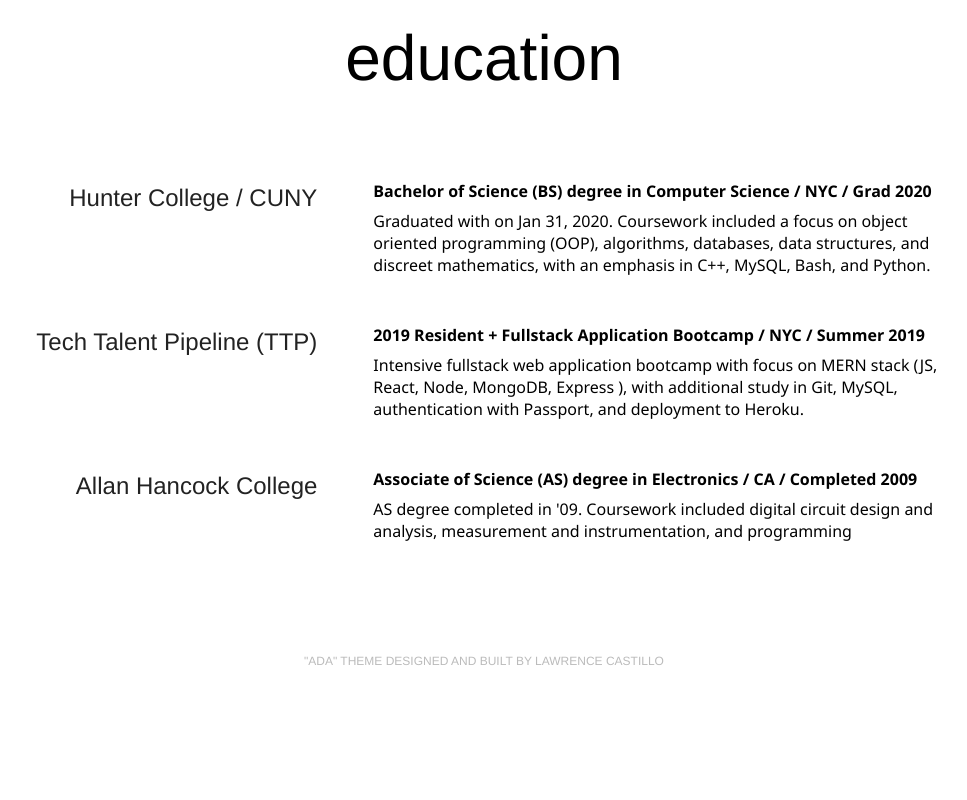
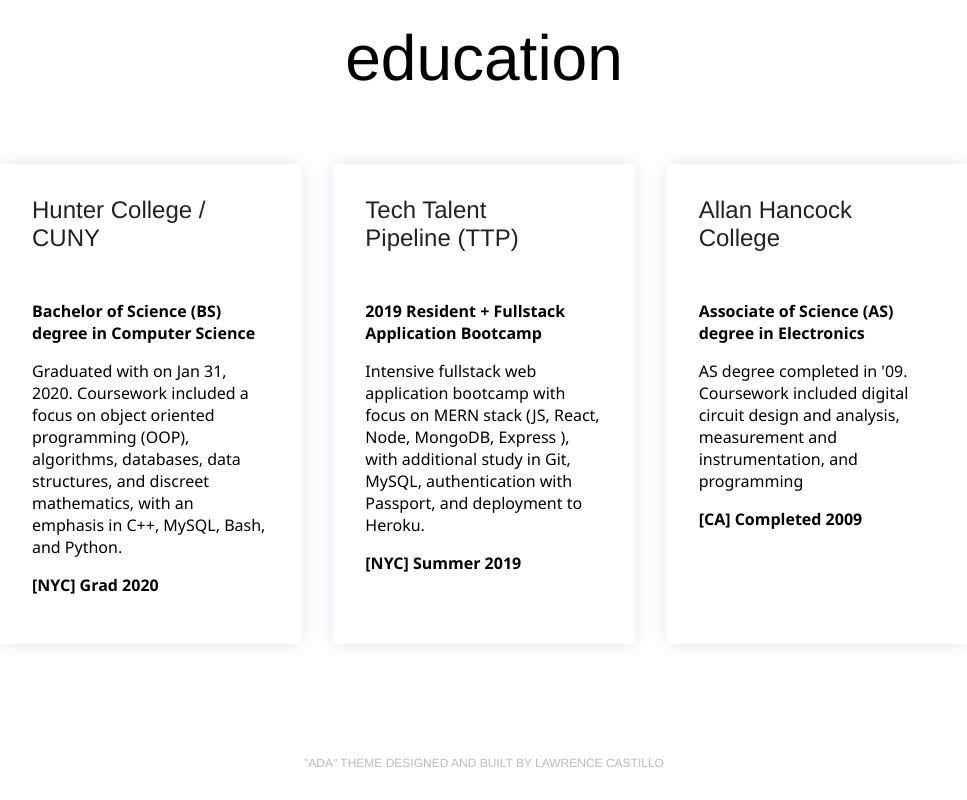
Before and after one commit to LawrenceCastillo/ada-theme-react-template, a React (Create React App) app: page / in a window 1280 px wide. Shown: the part 3354-4154 px from the top of the page, without its empty margins (156-1123 px from the left). Before the commit the page ends 4052 px from the top, so only its background shows below. Built offline with nearby package versions, Linux system fonts and the light colour scheme.

Commit message:
Switch look for education to wall3 type

```diff
--- a/src/App.js
+++ b/src/App.js
@@ -84,7 +84,7 @@
 
           <Collection
             section={'education'}
-            design={'list'}
+            design={'wall3'}
             groups={education} />
 
           {/*
```
